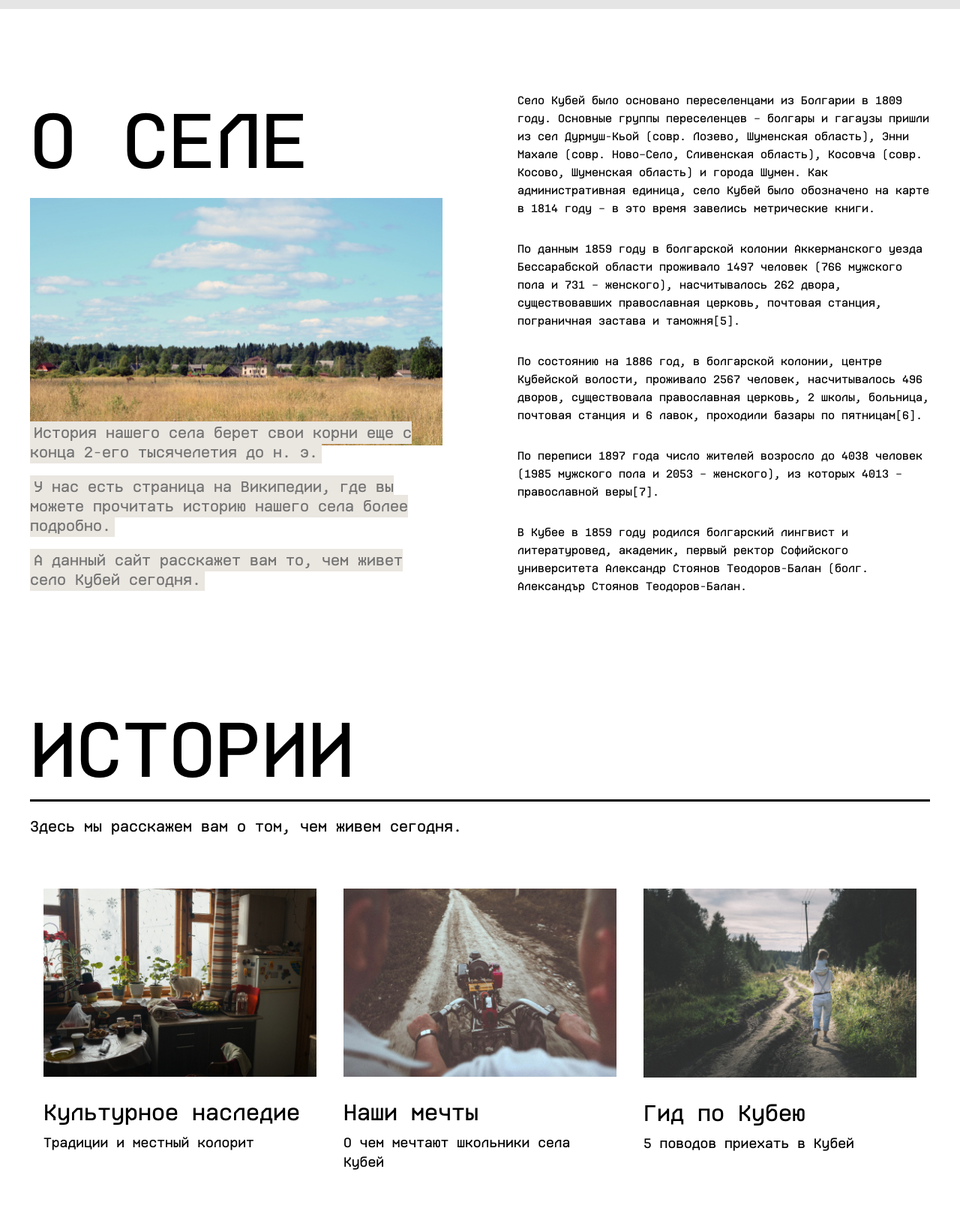
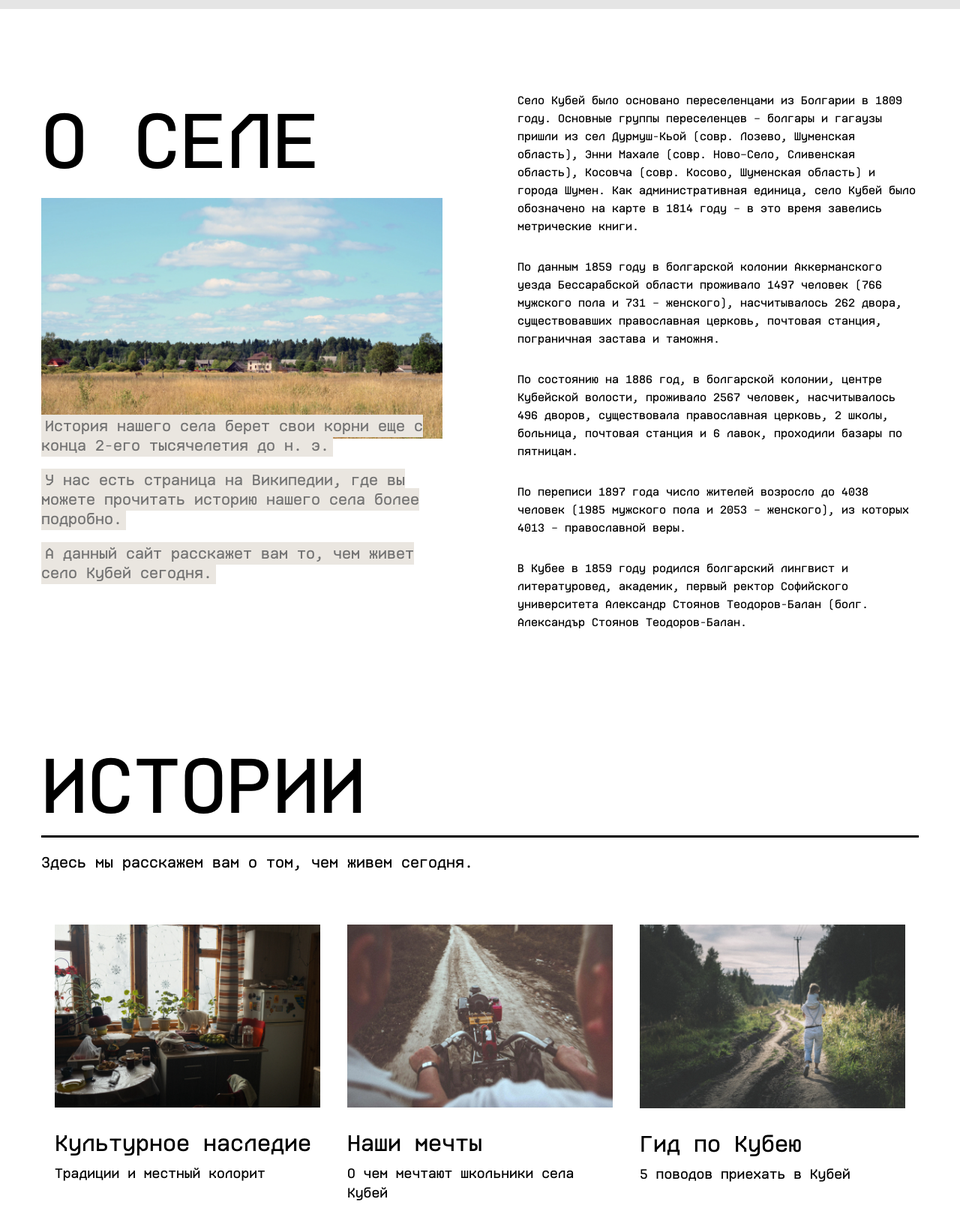
Before and after one commit to it-chovnyk/school-site, a website built with Parcel: page src/index.html in a window 1280 px wide. Shown: the part 900-2527 px from the top of the page at 75% size. Built offline with nearby package versions, Linux system fonts and the light colour scheme; a web font is replaced by a local one.

Commit message:
Add adaptive styles

```diff
--- a/src/index.html
+++ b/src/index.html
@@ -9,7 +9,7 @@
 
   <meta name="description" content="Кубей - село Болградского района Одесской области Украины, основанное в 1809 году." />
 
-  <meta property="og:url"         content="" />
+  <meta property="og:url"         content="https://kubei.od.ua/" />
   <meta property="og:type"        content="website" />
   <meta property="og:title"       content="Кубей" />
   <meta property="og:description" content="Кубей - село Болградского района Одесской области Украины, основанное в 1809 году." />
@@ -67,9 +67,9 @@
         </div>
         <div class="col about-text">
           <p>Село Кубей было основано переселенцами из Болгарии в 1809 году. Основные группы переселенцев – болгары и гагаузы пришли из сел Дурмуш-Кьой (совр. Лозево, Шуменская область), Энни Махале (совр. Ново–Село, Сливенская область), Косовча (совр. Косово, Шуменская область) и города Шумен. Как административная единица, село Кубей было обозначено на карте в 1814 году – в это время завелись метрические книги.</p>
-          <p>По данным 1859 году в болгарской колонии Аккерманского уезда Бессарабской области проживало 1497 человек (766 мужского пола и 731 – женского), насчитывалось 262 двора, существовавших православная церковь, почтовая станция, пограничная застава и таможня[5].</p>
-          <p>По состоянию на 1886 год, в болгарской колонии, центре Кубейской волости, проживало 2567 человек, насчитывалось 496 дворов, существовала православная церковь, 2 школы, больница, почтовая станция и 6 лавок, проходили базары по пятницам[6].</p>
-          <p>По переписи 1897 года число жителей возросло до 4038 человек (1985 мужского пола и 2053 – женского), из которых 4013 – православной веры[7].</p>
+          <p>По данным 1859 году в болгарской колонии Аккерманского уезда Бессарабской области проживало 1497 человек (766 мужского пола и 731 – женского), насчитывалось 262 двора, существовавших православная церковь, почтовая станция, пограничная застава и таможня.</p>
+          <p>По состоянию на 1886 год, в болгарской колонии, центре Кубейской волости, проживало 2567 человек, насчитывалось 496 дворов, существовала православная церковь, 2 школы, больница, почтовая станция и 6 лавок, проходили базары по пятницам.</p>
+          <p>По переписи 1897 года число жителей возросло до 4038 человек (1985 мужского пола и 2053 – женского), из которых 4013 – православной веры.</p>
           <p>В Кубее в 1859 году родился болгарский лингвист и литературовед, академик, первый ректор Софийского университета Александр Стоянов Теодоров-Балан (болг. Александър Стоянов Теодоров-Балан.</p>
         </div>
       </div>
--- a/src/styles/main.css
+++ b/src/styles/main.css
@@ -7,6 +7,10 @@
 :root {
   font-size: 16px;
   scroll-behavior: smooth;
+
+  @media (--xs-phone) {
+    font-size: 13px;
+  }
 }
 body {
   color: var(--font-color);
@@ -20,6 +24,8 @@ img {
   width: 100%;
   max-width: 75rem;
   margin: 0 auto;
+  padding: 0 0.9375rem;
+  box-sizing: border-box;
 }
 .button {
   display: inline-block;
--- a/src/styles/sections/about.css
+++ b/src/styles/sections/about.css
@@ -3,15 +3,31 @@
 
   .container {
     display: flex;
+
+    @media (--phone) {
+      flex-wrap: wrap;
+    }
   }
   .col {
     flex: 1;
 
     &:first-child {
       padding-right: 3.125rem;
+
+      @media (--phone) {
+        padding-right: 0;
+      }
     }
     &:last-child {
       padding-left: 3.125rem;
+
+      @media (--phone) {
+        padding-left: 0;
+      }
+    }
+
+    @media (--phone) {
+      flex-basis: 100%;
     }
   }
   &-heading {
@@ -20,6 +36,10 @@
     line-height: 1.281;
     font-weight: 400;
     text-transform: uppercase;
+
+    @media(--phone) {
+      font-size: 4.4375rem;
+    }
   }
   &-img {
     margin-top: 0.625rem;
--- a/src/styles/sections/help.css
+++ b/src/styles/sections/help.css
@@ -4,6 +4,12 @@
   min-height: 56.875rem;
   background: var(--hero-bg-color) url('../../../assets/help-bg.jpg') center/cover no-repeat;
   box-sizing: border-box;
+
+  @media (--phone) {
+    min-height: auto;
+    padding-bottom: 9.375rem;
+    background-position: right center;
+  }
 
   &-content {
     max-width: 26.5625rem;
@@ -14,6 +20,10 @@
     line-height: 1.2;
     font-weight: 400;
     text-transform: uppercase;
+
+    @media(--phone) {
+      font-size: 3.4375rem;
+    }
   }
   &-text {
     margin: 2.5rem 0;
--- a/src/styles/sections/hero.css
+++ b/src/styles/sections/hero.css
@@ -16,6 +16,10 @@
     font-size: 9.4375rem;
     font-weight: 400;
     text-align: center;
+
+    @media(--xs-phone) {
+      font-size: 6.4375rem;
+    }
 
     span {
       display: block;
--- a/src/styles/sections/stories.css
+++ b/src/styles/sections/stories.css
@@ -7,6 +7,10 @@
     font-weight: 400;
     text-transform: uppercase;
     border-bottom: 0.1875rem solid;
+
+    @media(--phone) {
+      font-size: 4.4375rem;
+    }
   }
   &-subheading {
     font-size: 1.25rem;
@@ -17,10 +21,23 @@
     grid-template-columns: 1fr 1fr 1fr;
     margin-top: 3.125rem;
 
+    @media(--phone) {
+      grid-template-columns: 1fr 1fr;
+    }
+    @media(--sm-phone) {
+      grid-template-columns: 1fr;
+    }
+
     &__item {
       margin-bottom: 3.125rem;
       padding: 1.25rem 1.125rem;
       transition: background-color var(--transition-duration);
+
+      @media(--sm-phone) {
+        width: 18.75rem;
+        margin-right: auto;
+        margin-left: auto;
+      }
 
       &:hover {
         background-color: var(--primary-color);
```
Also changed, not shown: src/styles/media.css (+8 -1 lines).
